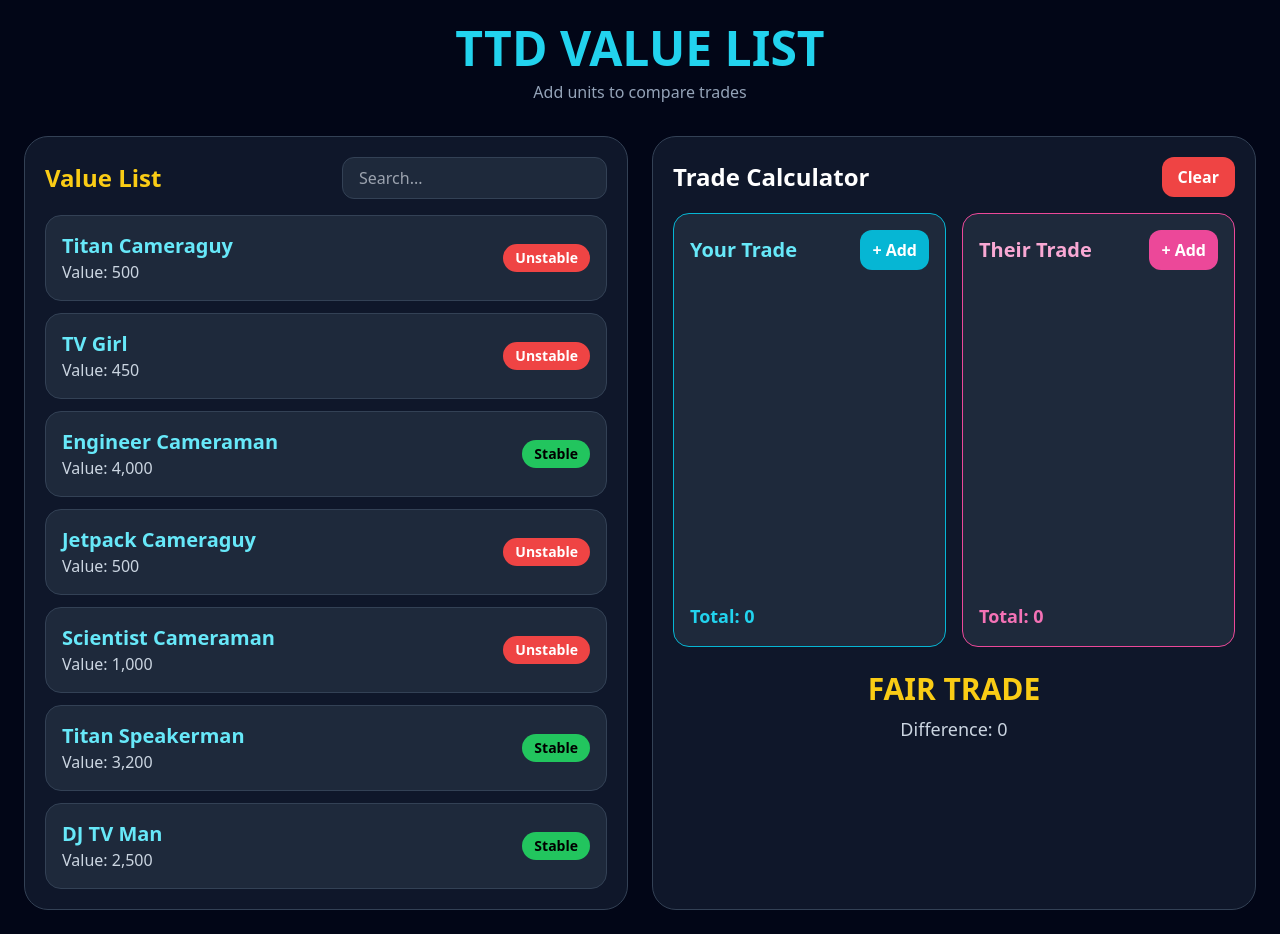
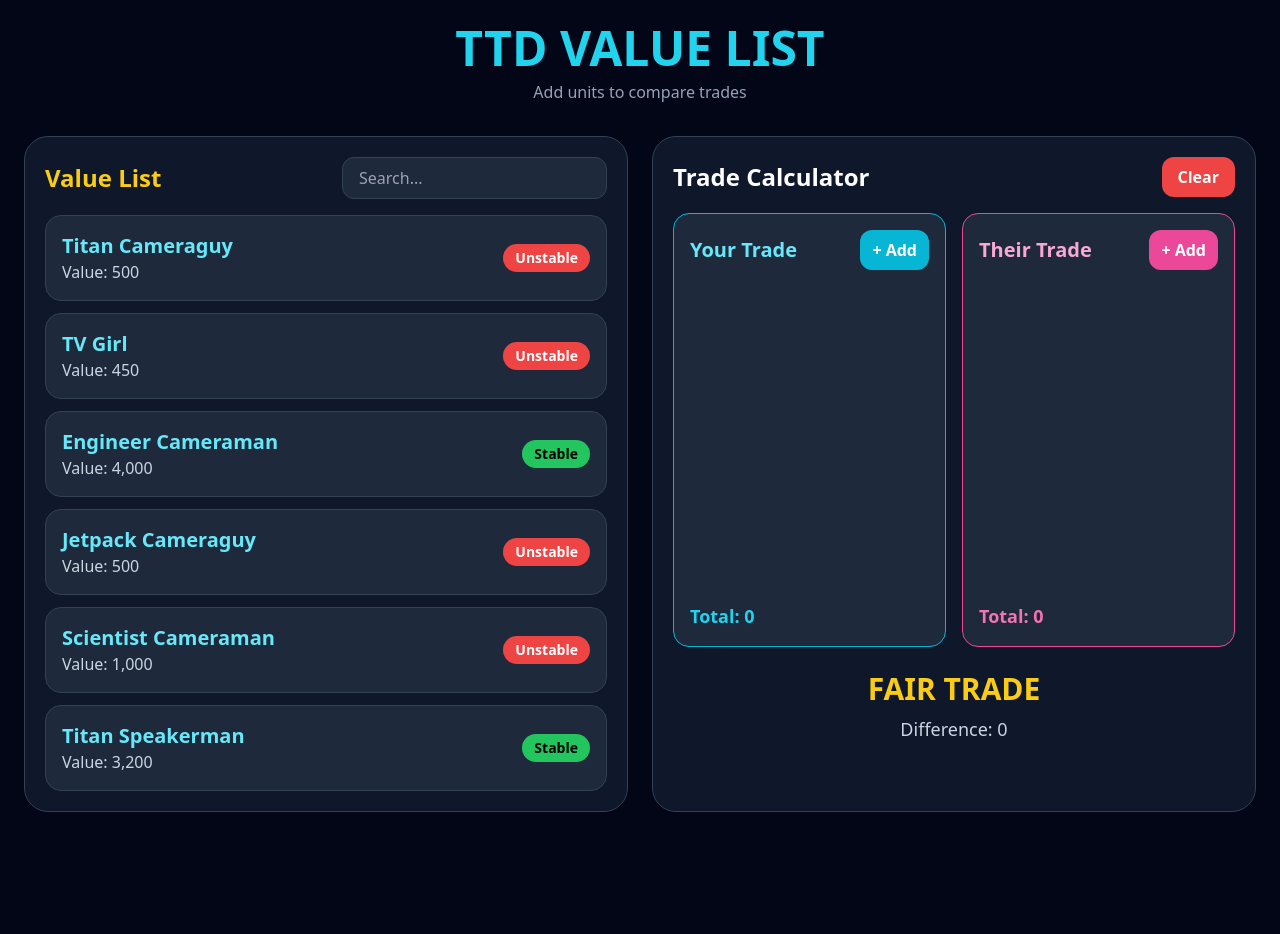
Before and after one commit to QuetzalcoatlusRBLX/ValueList, a plain HTML site: page index.html in a window 1280 px wide. After the commit the page ends 836 px from the top, so only its background shows below. Drawn offline with nearby package versions, Linux system fonts and the light colour scheme.

Commit message:
Update index.html

```diff
--- a/index.html
+++ b/index.html
@@ -8,7 +8,7 @@
 
 <meta property="og:title" content="Forgotten TTD Value List">
 <meta property="og:description" content="Check out all unit values, partners, admins, and updates in Forgotten TTD Value List!">
-<meta property="og:image" content="https://cdn.discordapp.com/attachments/1502605107248758865/1503965559530979378/Screenshot_20260513-114009.jpg?ex=6a054493&is=6a03f313&hm=b0d97d7d1ca87770d77ee55bcf3772da3869bdc8926a7ea30c63f0db62dcae7b&">
+<meta property="og:image" content="https://cdn.discordapp.com/attachments/1136904354100690944/1508117538549272607/ChatGPT_Image_May_19_2026_07_34_38_PM.png?ex=6a145f68&is=6a130de8&hm=3c6c0939b4b60e253fec5fa9601a0c2fe7e07540c0cca4169a6d091fb06c7d09&">
 <meta property="og:url" content="https://quetzalcoatlusrblx.github.io/ValueList/">
 <meta property="og:type" content="website">
 
@@ -198,12 +198,6 @@ const units = [
     value: 3200,
     status: "Stable"
   },
-
-  {
-    name: "DJ TV Man",
-    value: 2500,
-    status: "Stable"
-  }
 
 ];
 
```
